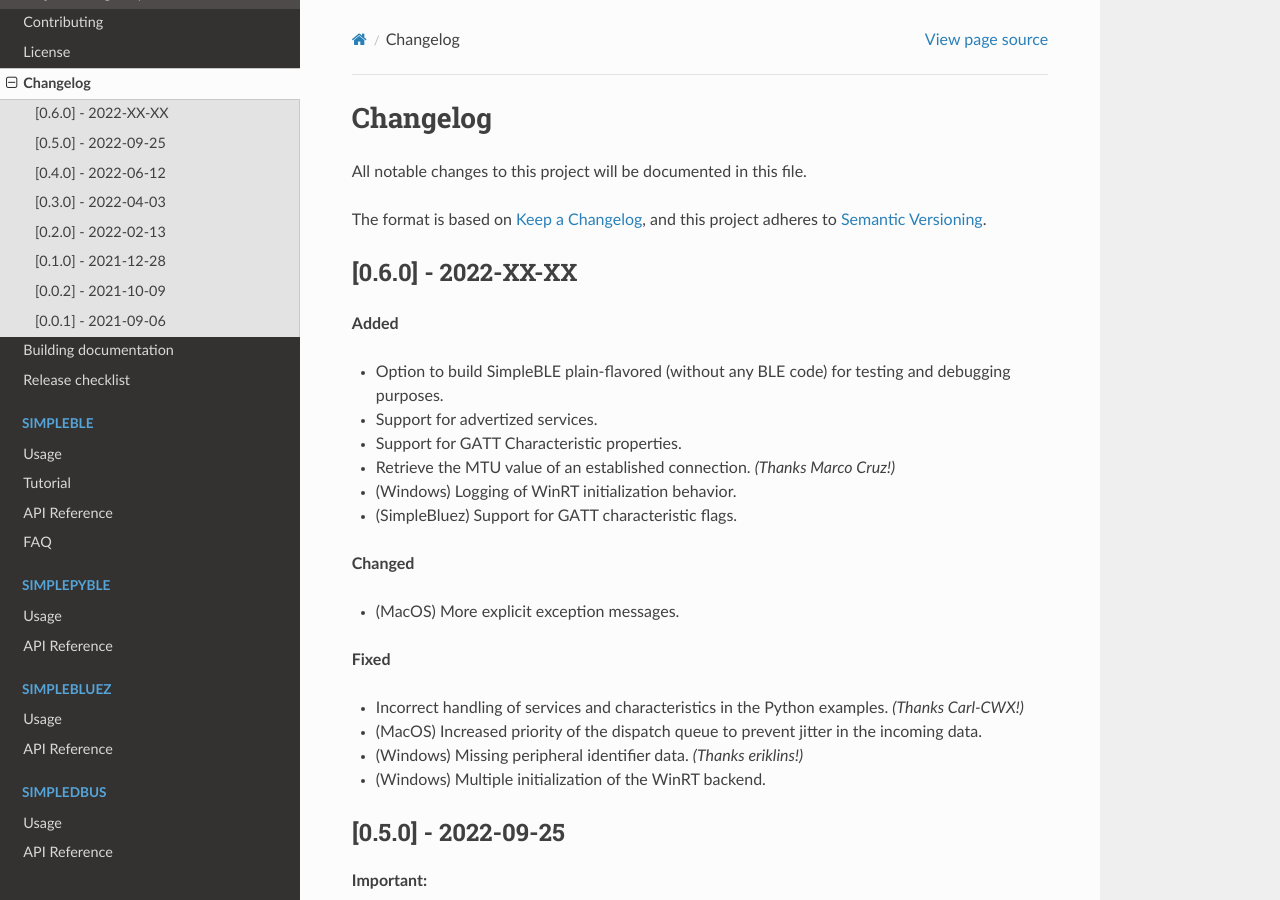
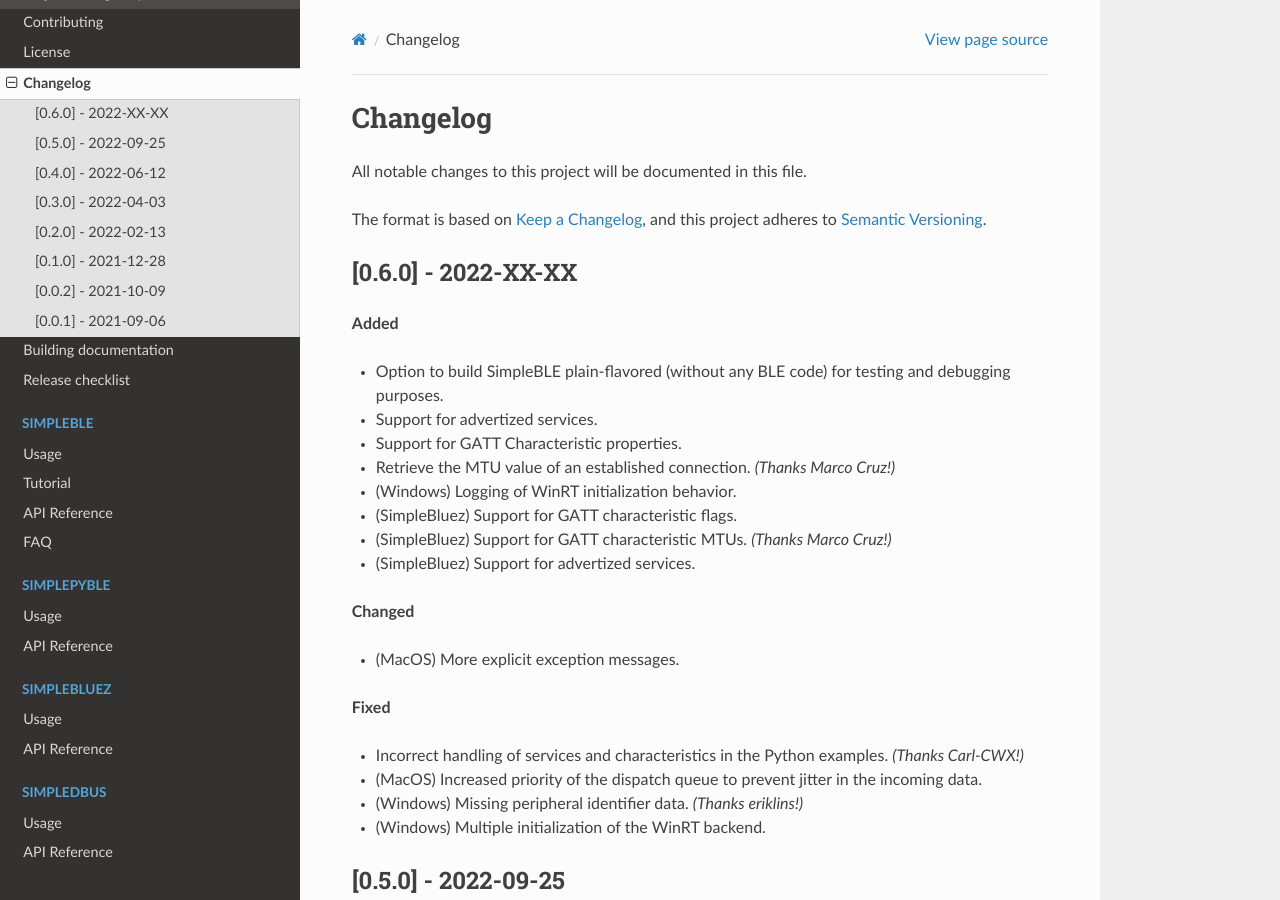
Before and after one commit to OpenBluetoothToolbox/SimpleBLE, a Sphinx documentation site: the page built from docs/changelog.rst, in a window 1280 px wide and 900 px high. Built offline with Sphinx 7.4.7 and the Read the Docs theme 2.0.0, drawn with Linux system fonts in a browser that asks for light colours.

Commit message:
Updated changelog

```diff
--- a/docs/changelog.rst
+++ b/docs/changelog.rst
@@ -16,6 +16,8 @@
 -  Retrieve the MTU value of an established connection. *(Thanks Marco Cruz!)*
 -  (Windows) Logging of WinRT initialization behavior.
 -  (SimpleBluez) Support for GATT characteristic flags.
+-  (SimpleBluez) Support for GATT characteristic MTUs. *(Thanks Marco Cruz!)*
+-  (SimpleBluez) Support for advertized services.
 
 **Changed**
 
```
